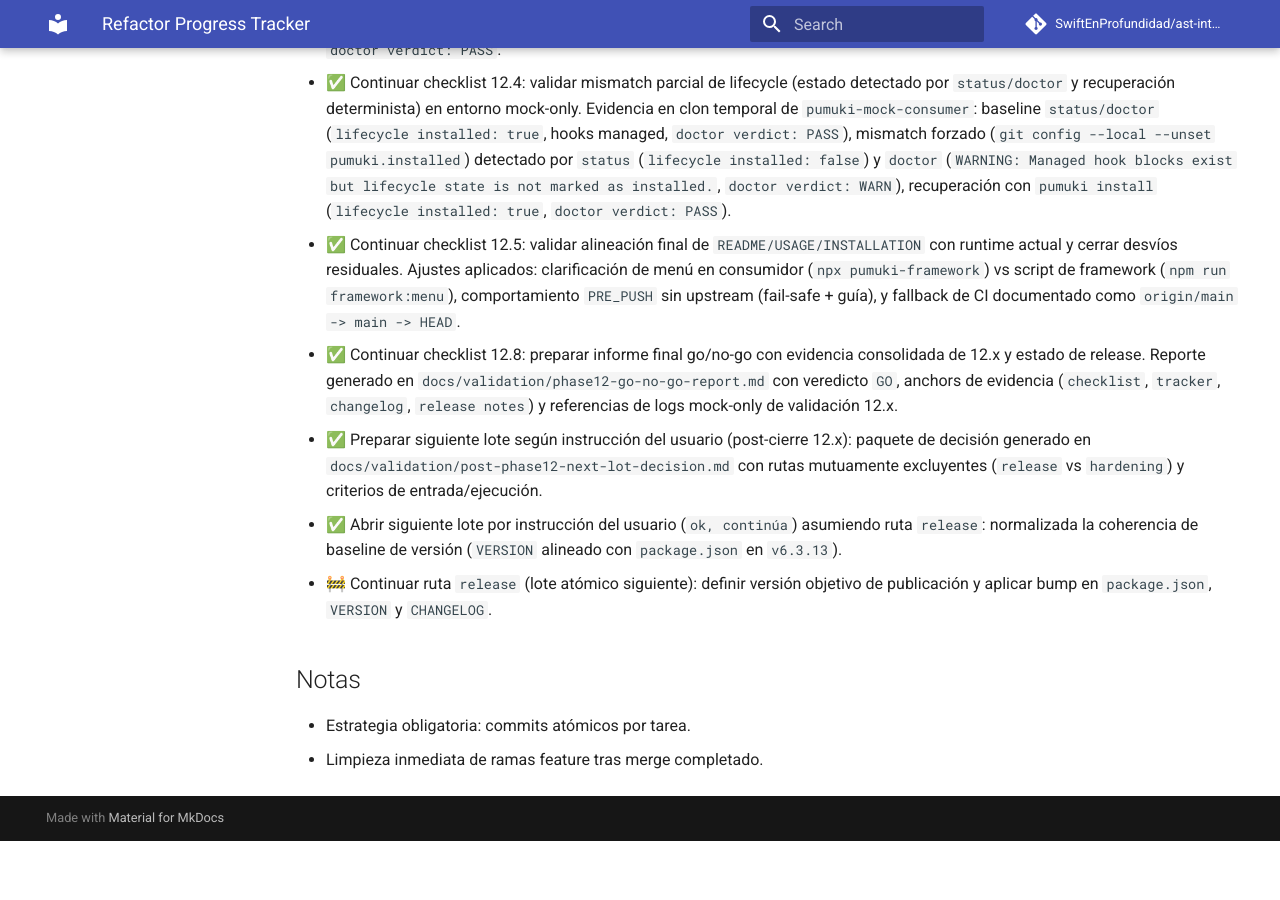
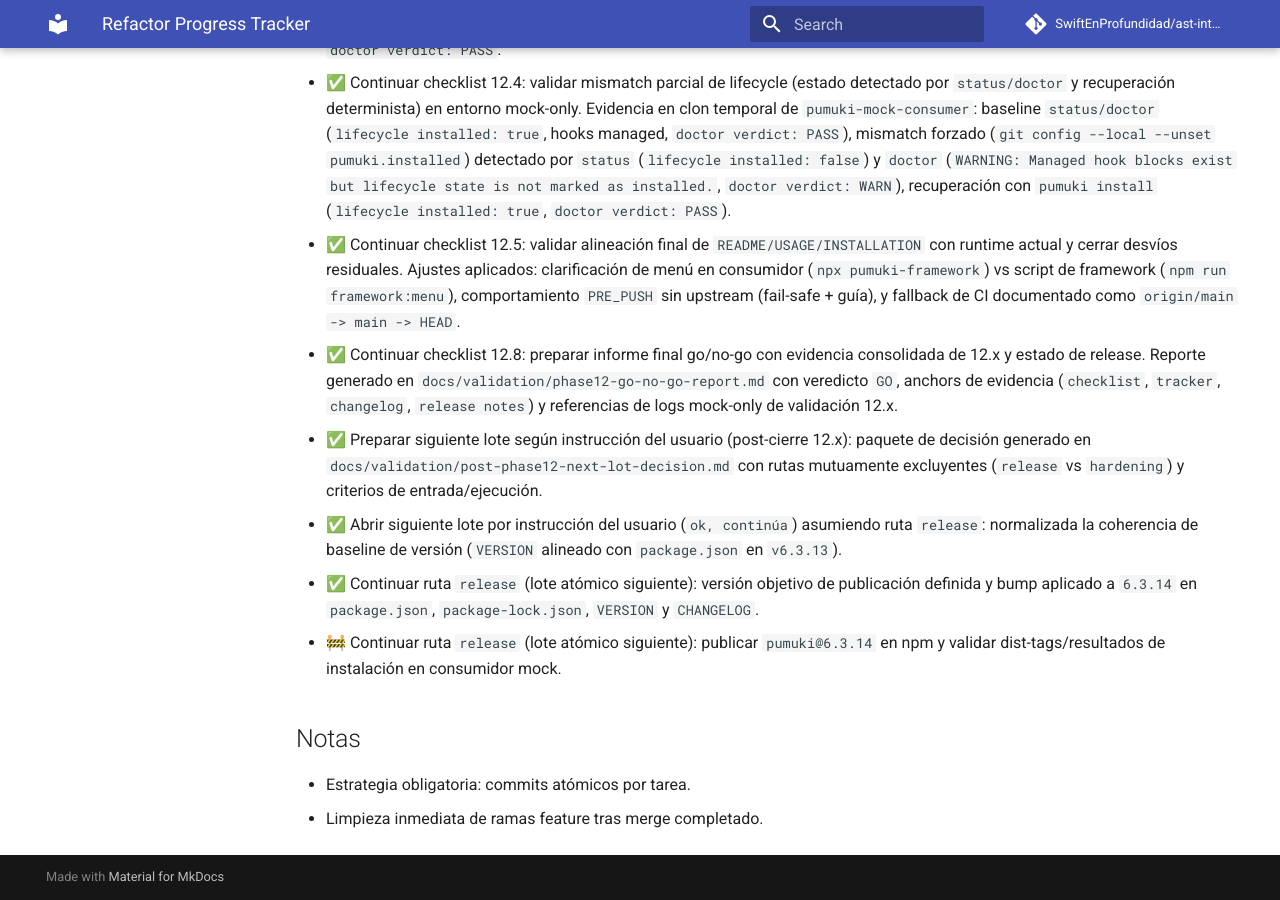
Before and after one commit to SwiftEnProfundidad/ast-intelligence-hooks, an MkDocs documentation site: the page built from docs/REFRACTOR_PROGRESS.md, in a window 1280 px wide and 900 px high, scrolled down 16449 px. Built offline with MkDocs 1.6.1 and Material for MkDocs 9.7.7, drawn with Linux system fonts in a browser that asks for light colours; comment, search, counter and statistics services are not loaded; before the commit the page ends 17290 px from its top, so only the background shows below that.

```diff
--- a/docs/REFRACTOR_PROGRESS.md
+++ b/docs/REFRACTOR_PROGRESS.md
@@ -366,7 +366,8 @@ Estado consolidado del refactor con seguimiento de tareas y evidencia del avance
 - ✅ Continuar checklist 12.8: preparar informe final go/no-go con evidencia consolidada de 12.x y estado de release. Reporte generado en `docs/validation/phase12-go-no-go-report.md` con veredicto `GO`, anchors de evidencia (`checklist`, `tracker`, `changelog`, `release notes`) y referencias de logs mock-only de validación 12.x.
 - ✅ Preparar siguiente lote según instrucción del usuario (post-cierre 12.x): paquete de decisión generado en `docs/validation/post-phase12-next-lot-decision.md` con rutas mutuamente excluyentes (`release` vs `hardening`) y criterios de entrada/ejecución.
 - ✅ Abrir siguiente lote por instrucción del usuario (`ok, continúa`) asumiendo ruta `release`: normalizada la coherencia de baseline de versión (`VERSION` alineado con `package.json` en `v6.3.13`).
-- 🚧 Continuar ruta `release` (lote atómico siguiente): definir versión objetivo de publicación y aplicar bump en `package.json`, `VERSION` y `CHANGELOG`.
+- ✅ Continuar ruta `release` (lote atómico siguiente): versión objetivo de publicación definida y bump aplicado a `6.3.14` en `package.json`, `package-lock.json`, `VERSION` y `CHANGELOG`.
+- 🚧 Continuar ruta `release` (lote atómico siguiente): publicar `pumuki@6.3.14` en npm y validar dist-tags/resultados de instalación en consumidor mock.
 
 ## Notas
 - Estrategia obligatoria: commits atómicos por tarea.
--- a/package.json
+++ b/package.json
@@ -1,6 +1,6 @@
 {
   "name": "pumuki",
-  "version": "6.3.13",
+  "version": "6.3.14",
   "description": "Enterprise-grade AST Intelligence System with multi-platform support (iOS, Android, Backend, Frontend) and Feature-First + DDD + Clean Architecture enforcement. Includes dynamic violations API for intelligent querying.",
   "main": "index.js",
   "bin": {
```
Also changed, not shown: CHANGELOG.md (+2 -0 lines), 2 other files.
